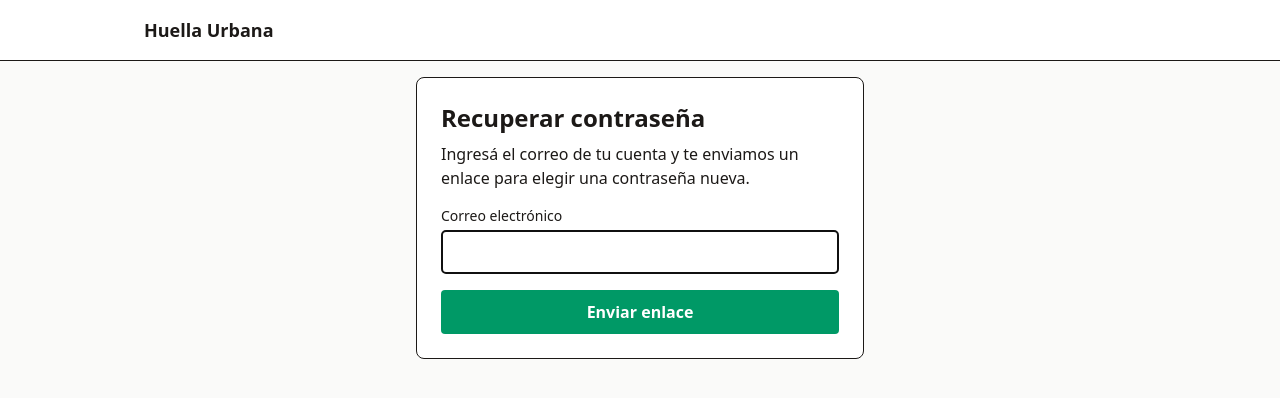
After one commit to cbeltran90/Huella-Urbana, a Django app: page /cuentas/recuperar/ in a window 1280 px wide. The commit adds this page. Shown: the top 398 px of the page. Run offline with Django 5.2, Linux system fonts and the light colour scheme; style sheets or scripts are compiled from the project's sources.

Commit message:
feat: pedir el enlace de recuperación de contraseña por correo

```diff
--- a/apps/cuentas/forms.py
+++ b/apps/cuentas/forms.py
@@ -1,6 +1,9 @@
+import logging
+
 from django import forms
-from django.contrib.auth.forms import AuthenticationForm, SetPasswordForm
+from django.contrib.auth.forms import AuthenticationForm, PasswordResetForm, SetPasswordForm
 from django.contrib.auth.password_validation import validate_password
+from django.core.cache import caches
 from django.core.exceptions import ValidationError
 from django.utils import timezone
 
@@ -8,6 +11,8 @@ from apps.core.filtros import NoOfensivo
 
 from . import servicios
 from .models import EstadoCuenta, Usuario, normalizar_email
+
+logger = logging.getLogger(__name__)
 
 # Textos exactos de las extensiones de CU-01.
 MENSAJE_CONDICIONES = "Debe aceptar las condiciones de uso y la política de datos"
@@ -143,3 +148,23 @@ class NuevaContrasenaForm(SetPasswordForm):
         **SetPasswordForm.error_messages,
         "password_mismatch": MENSAJE_CLAVES_DISTINTAS,
     }
+
+
+class RecuperarContrasenaForm(PasswordResetForm):
+    """Pide el correo para enviar el enlace de recuperación (CU-02).
+
+    Solo las cuentas activas reciben el enlace, y una vez cada 5 minutos. La pantalla
+    responde siempre igual: no se revela qué correos están registrados.
+    """
+
+    def get_users(self, email):
+        for usuario in super().get_users(email):
+            clave = f"recuperar-contrasena:{usuario.pk}"
+            if caches["reenvios"].add(clave, True, servicios.ESPERA_RECUPERACION_SEGUNDOS):
+                yield usuario
+
+    def send_mail(self, *args, **kwargs):
+        try:
+            super().send_mail(*args, **kwargs)
+        except OSError:
+            logger.exception("No se pudo enviar el correo de recuperación")
--- a/apps/cuentas/servicios.py
+++ b/apps/cuentas/servicios.py
@@ -15,6 +15,7 @@ logger = logging.getLogger(__name__)
 SAL_CONFIRMACION = "cuentas.confirmar-correo"
 DIAS_VIGENCIA_ENLACE = 1
 ESPERA_REENVIO_SEGUNDOS = 5 * 60
+ESPERA_RECUPERACION_SEGUNDOS = 5 * 60
 
 
 def correo_con_suspension_permanente(email):
--- a/apps/cuentas/urls.py
+++ b/apps/cuentas/urls.py
@@ -1,8 +1,9 @@
+from django.conf import settings
 from django.contrib.auth import views as auth_views
 from django.urls import path, reverse_lazy
 
 from . import views
-from .forms import InicioSesionForm, NuevaContrasenaForm
+from .forms import InicioSesionForm, NuevaContrasenaForm, RecuperarContrasenaForm
 
 app_name = "cuentas"
 
@@ -22,6 +23,23 @@ urlpatterns = [
         name="login",
     ),
     path(
+        "recuperar/",
+        auth_views.PasswordResetView.as_view(
+            template_name="cuentas/recuperar.html",
+            form_class=RecuperarContrasenaForm,
+            email_template_name="cuentas/correo_recuperar.txt",
+            subject_template_name="cuentas/correo_recuperar_asunto.txt",
+            extra_email_context={"dias": settings.PASSWORD_RESET_TIMEOUT // (24 * 60 * 60)},
+            success_url=reverse_lazy("cuentas:recuperar_listo"),
+        ),
+        name="recuperar",
+    ),
+    path(
+        "recuperar/listo/",
+        auth_views.PasswordResetDoneView.as_view(template_name="cuentas/recuperar_listo.html"),
+        name="recuperar_listo",
+    ),
+    path(
         "recuperar/completo/",
         auth_views.PasswordResetCompleteView.as_view(
             template_name="cuentas/recuperar_completo.html"
--- /dev/null
+++ b/templates/cuentas/correo_recuperar_asunto.txt
@@ -0,0 +1 @@
+Recuperá tu contraseña de Huella Urbana
--- /dev/null
+++ b/templates/cuentas/recuperar.html
@@ -0,0 +1,37 @@
+{% extends "base.html" %}
+{% block titulo %}Recuperar contraseña · Huella Urbana{% endblock %}
+{% block contenido %}
+  <section class="mx-auto max-w-md rounded-lg border bg-white p-6"
+           x-data="{ sinConexion: !navigator.onLine }"
+           @online.window="sinConexion = false"
+           @offline.window="sinConexion = true">
+    <h1 class="text-2xl font-bold">Recuperar contraseña</h1>
+    <p class="mt-2">Ingresá el correo de tu cuenta y te enviamos un enlace para elegir una contraseña nueva.</p>
+    <p x-show="sinConexion"
+       x-cloak
+       role="alert"
+       class="mt-4 rounded border border-red-300 bg-red-50 p-3 text-sm text-red-800">
+      Sin conexión a internet, conéctese a una red para recuperar la contraseña
+    </p>
+    <form method="post" novalidate class="mt-4 space-y-4">
+      {% csrf_token %}
+      <div>
+        <label for="id_email" class="block text-sm font-medium">Correo electrónico</label>
+        <input type="email"
+               name="email"
+               id="id_email"
+               value="{{ form.email.value|default_if_none:'' }}"
+               autocomplete="email"
+               autofocus
+               required
+               class="mt-1 min-h-11 w-full rounded border border-stone-300 px-3 py-2">
+        {% include "cuentas/_errores.html" with errores=form.email.errors %}
+      </div>
+      <button type="submit"
+              :disabled="sinConexion"
+              class="min-h-11 w-full rounded bg-emerald-600 px-4 py-2 font-semibold text-white disabled:cursor-not-allowed disabled:opacity-50">
+        Enviar enlace
+      </button>
+    </form>
+  </section>
+{% endblock %}
--- a/templates/cuentas/recuperar_confirmar.html
+++ b/templates/cuentas/recuperar_confirmar.html
@@ -40,6 +40,8 @@
     {% else %}
       <h1 class="text-2xl font-bold">Este enlace ya no sirve</h1>
       <p class="mt-2">El enlace venció o ya se usó.</p>
+      <a href="{% url 'cuentas:recuperar' %}"
+         class="mt-4 inline-block underline">Pedir un enlace nuevo</a>
     {% endif %}
   </section>
 {% endblock %}
```
Also changed, not shown: apps/cuentas/tests/test_recuperar_pedido.py (added, +112 -0 lines), templates/cuentas/correo_recuperar.txt (added, +7 -0 lines), templates/cuentas/recuperar_listo.html (added, +11 -0 lines).
